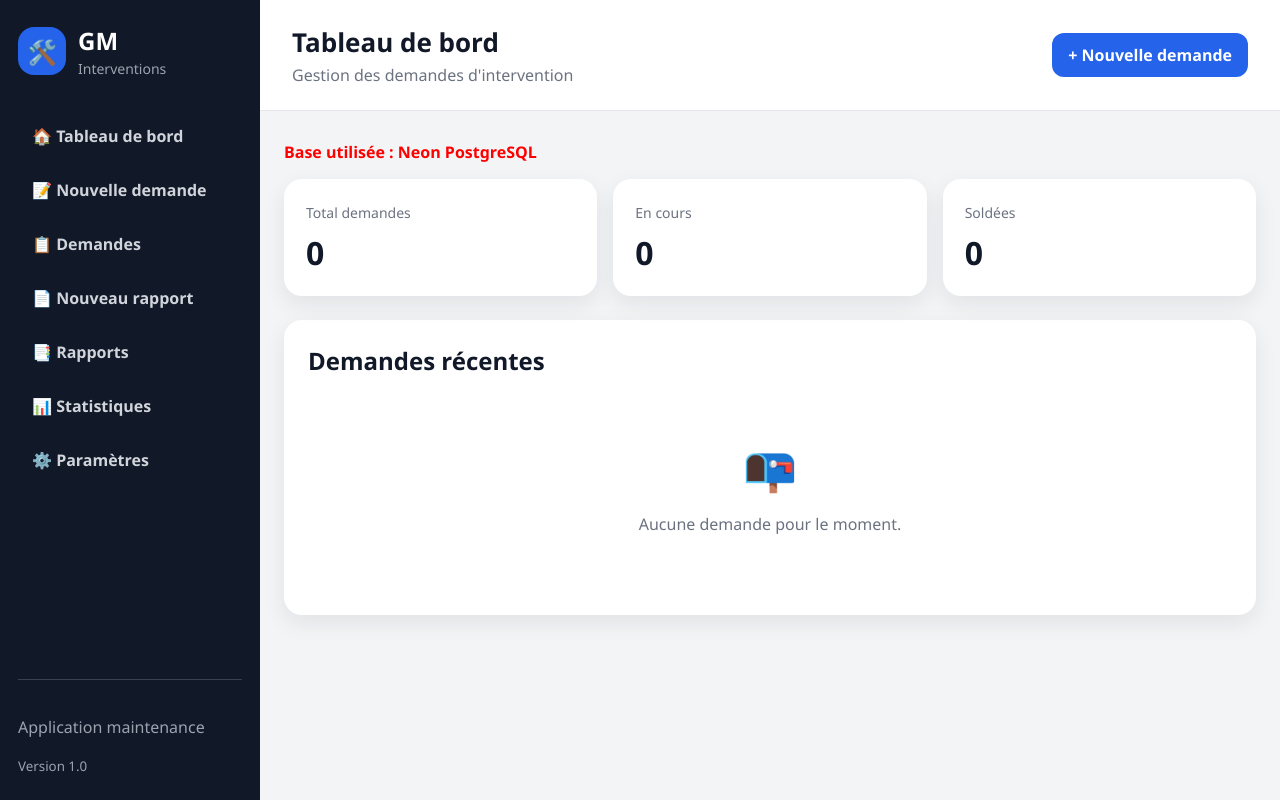
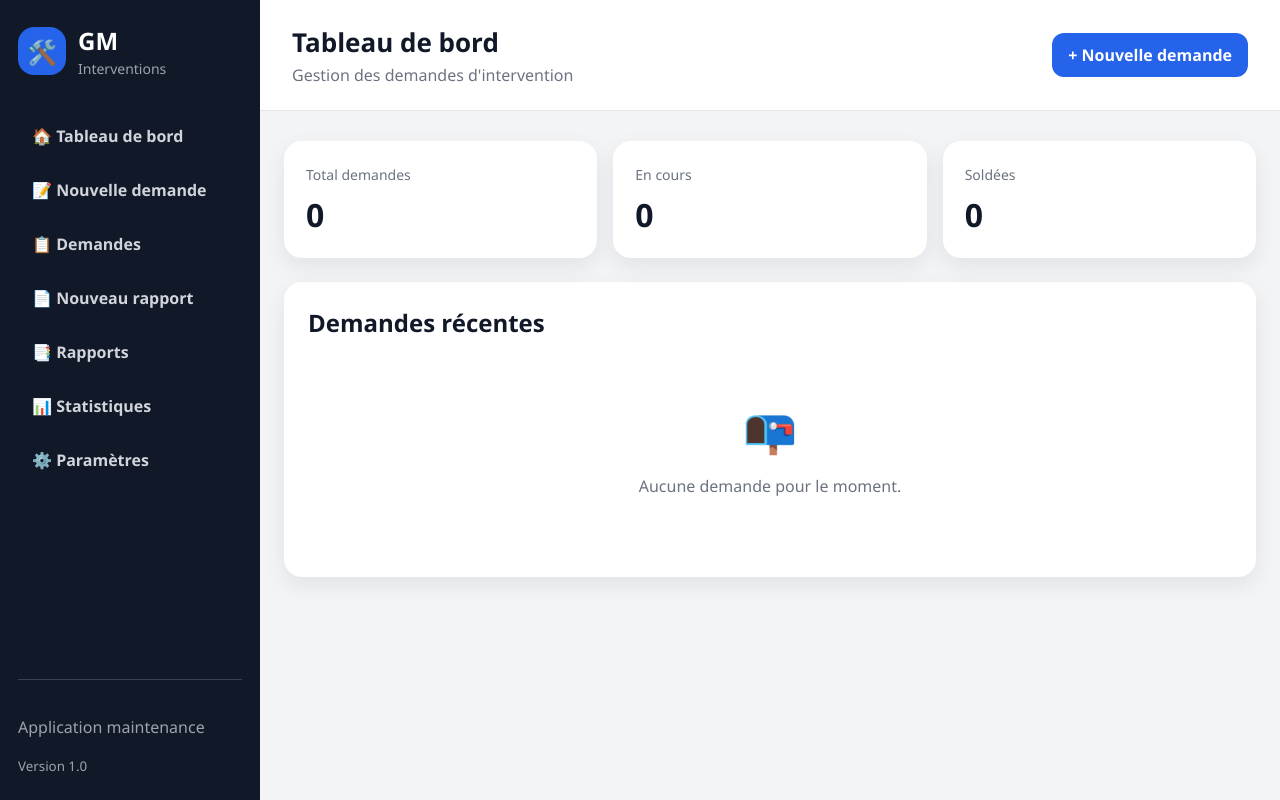
Before and after one commit to aurel8802-dev/Maintenance, a Flask app: page / in a window 1280 px wide. Run offline with Flask 3, Linux system fonts and the light colour scheme; data that the repository does not hold is empty; some libraries are stand-ins or nearby versions.

Commit message:
Suppression affichage base de données

```diff
--- a/app.py
+++ b/app.py
@@ -95,7 +95,6 @@ def index():
         en_cours=en_cours,
         soldees=soldees,
         demandes=demandes,
-        db_type="Neon PostgreSQL" if DATABASE_URL else "SQLite"
     )
 
 
--- a/templates/accueil/index.html
+++ b/templates/accueil/index.html
@@ -1,10 +1,6 @@
 {% extends "base.html" %}
 
 {% block content %}
-
-<p style="color:red; font-weight:bold;">
-    Base utilisée : {{ db_type }}
-</p>
 
 <section class="dashboard">
     <div class="stat-card">
```
